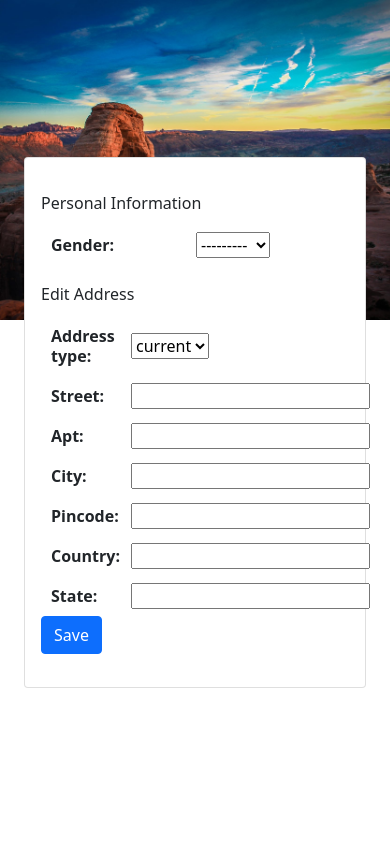
After one commit to Abhihrv/final, a Django app: page /editprofile/admin in a window 390 px wide. The commit adds this page. Run offline with Django 3.2, Linux system fonts and the light colour scheme; a user stored in the database is signed in; data comes from the database, SQL or seed files in the repository; both versions use the stored data as it was after the commit; some libraries are stand-ins or nearby versions.

Commit message:
Mobile navigation v1

```diff
--- /dev/null
+++ b/university/forms.py
@@ -0,0 +1,31 @@
+from django import forms
+from django.forms import ModelForm
+from .models import *
+
+#Form to edit profile
+# class EditStudentProfileForm(ModelForm):
+#     username = forms.CharField(label="Username", initial="Username")
+#     gender = forms.ChoiceField(choices=list(Gender.objects.values_list("code", "name")))
+#     home_street = forms.CharField(label="Street Name", initial="Street Name", max_length=128)
+#     home_apt = forms.CharField(label="Apartment Name", initial="Apartment Name", max_length=8)
+#     home_city = forms.CharField(label="City", initial="City", max_length=64)
+#     home_pincode = forms.CharField(label="Pincode", initial="Pincode", max_length=10)
+#     home_country = forms.CharField(label="Country", initial="Country", max_length=64)
+#     home_state = forms.CharField(label="State", initial="State", max_length=64)
+#     current_street = forms.CharField(label="Street Name", initial="Street Name", max_length=128)
+#     current_apt = forms.CharField(label="Apartment Name", initial="Apartment Name", max_length=8)
+#     current_city = forms.CharField(label="City", initial="City", max_length=64)
+#     current_pincode = forms.CharField(label="Pincode", initial="Pincode", max_length=10)
+#     current_country = forms.CharField(label="Country", initial="Country", max_length=64)
+#     current_state = forms.CharField(label="State", initial="State", max_length=64)
+
+class StudentAddressForm(ModelForm):
+    address_type = forms.ChoiceField(choices=list(AddressType.objects.filter(name__in = ["current", "home"]).values_list()))
+    class Meta:
+        model = Address
+        fields = "__all__"
+
+class StudentForm(ModelForm):
+    class Meta:
+        model = Student
+        exclude = ["user", "age", "address_home", "address_current", "designation"]
--- a/university/static/university/styles.css
+++ b/university/static/university/styles.css
@@ -1,5 +1,51 @@
 html,body {
     height: 100%;
+}
+
+
+/* Mobile version settings */
+@media (max-width: 500px){
+    .u-nav-desktop {
+        display: none;
+    }
+    .u-logo-desktop {
+        opacity: 0;
+    }
+    .body {
+        margin-left: 0px;
+        height: 740px;
+    }
+}
+
+@media (min-width: 500px){
+    .u-nav-desktop {
+        display: block;
+    }
+    .u-logo-desktop {
+        opacity: 1;
+    }
+    .body {
+        margin-left: 75px;
+    }
+}
+
+@media (max-width: 280px){
+    .edit-profile-form-container {
+        padding: 5px;
+    }
+    .card-body {
+        padding: 0px;
+    }
+}
+/* Mobile version settings End */
+
+/* Sidebar Settings */
+.u-bar {
+    z-index: 2;
+}
+
+.overlay {
+    z-index: 1;
 }
 
 .navbar-brand {
@@ -88,11 +162,114 @@ html,body {
     border-radius: 10px;
     background-color: #e7e2e2;
 }
-.nav-link > span {
-    font-size: 12px;
-    display: block;
-}
+/* Main Body settings End */
+
+/* Profile Section Settings */
+
+    /* Profile Section Mobile View */
+    @media (max-width: 500px){
+        .profile-image {
+            margin-top: 10pc;
+        }
+        .profile-banner {
+            height: 15pc;
+        }
+        .profile-details {
+            margin-top: 21pc;
+        }
+    }
+
+    @media (max-width: 430px){
+        .edit-profile-form-container th {
+            width: 30%;
+            padding: 5px;
+        }
+    }
+    /* Profile Section Mobile View End*/
 
 .form-group {
     margin-bottom: 10px;
 }
+
+.tab-content {
+    margin-top: 40px;
+}
+
+.body {
+    padding: 0px;
+}
+
+.profile-header {
+    position: relative;
+}
+
+.profile-banner {
+    width: 100%;
+    height: 20pc;
+    object-fit: cover;
+    position: absolute;
+}
+
+.profile-image {
+    border-radius: 100%;
+    height: 10pc;
+    border: 4px solid #3d3d3d;
+    width: 10pc;
+    object-fit: cover;
+    box-shadow: 0 0 0.5rem hsl(300, 40%, 5%);
+    position: absolute;
+    margin-top: 15pc;
+    left: 0;
+    right: 0;
+    margin-left: auto;
+    margin-right: auto;
+}
+
+.profile-details {
+    margin-top: 26pc;
+}
+
+.profile-details h5 {
+    text-align: center;
+}
+
+.profile-bio {
+    display: flex;
+    justify-content: center;
+}
+
+.edit-profile-form-container {
+    display: flex;
+    align-items: center;
+    justify-content: center;
+}
+
+.edit-profile-form-container .card-title {
+    margin: 17px 0px 10px 0px;
+}
+
+.edit-profile-form-container form {
+    margin-bottom: 17px;
+}
+
+.card {
+    width: 100%
+}
+
+.edit-profile-form-container table {
+    margin-left: auto;
+    margin-right: auto;
+    width: 100%;
+}
+
+.edit-profile-form-container th {
+    width: 50%;
+    padding: 10px;
+}
+
+.edit-profile-form-container tr {
+    line-height: 20px;
+    margin: 20px 0px;
+}
+
+/* Profile Section Settings End */
--- a/university/static/university/university.js
+++ b/university/static/university/university.js
@@ -7,15 +7,29 @@ document.addEventListener('DOMContentLoaded', function() {
                 closeDrawer(umenu);
             } else {
                 openDrawer(umenu);
+                removeAllActive ('.nav-link');
+                navlink.classList.add('active');
             }
-            removeAllActive ('.nav-link');
-            navlink.classList.add('active');
-            document.querySelector('.tab-content').innerHTML = `<h1>${navlink.getAttribute('data-section')} </h1>`
+            clearUmenu(umenu);
+            showLinks(umenu, navlink.getAttribute('data-section'));
+
         };
     });
-
     document.querySelector('.u-menu').onclick = (event) => {
         event.stopPropagation();
+    }
+
+    if(window.innerWidth <= 500) {
+        document.querySelector('.u-bar-mobile-toggler').onclick = () => {
+            document.querySelectorAll('.u-nav-desktop').forEach(element => {
+                if(element.style.display == 'none') {
+                    element.style.display = 'block'
+                }
+                else {
+                    element.style.display = 'none'
+                }
+            })
+        }
     }
 })
 
@@ -30,6 +44,7 @@ function closeDrawer(element) {
     element.classList.add('close-drawer');
     document.querySelector('.body').style.opacity = 1;
     document.querySelector('.body').setAttribute('style','filter: blur(0px)') ;
+    removeAllActive ('.nav-link');
 }
 
 /* Open navigation menu */
@@ -45,3 +60,11 @@ window.addEventListener('click', function(event) {
     umenu = document.querySelector('.u-menu');
     closeDrawer(umenu);
 });
+
+function clearUmenu(umenu) {
+    umenu.querySelectorAll('.umenu-row').forEach(element => element.style.display = 'none')
+}
+
+function showLinks(umenu, linkId) {
+    umenu.querySelector(`#${linkId}`).style.display = 'block'
+}
--- /dev/null
+++ b/university/templates/university/editprofile.html
@@ -0,0 +1,33 @@
+{% extends "university/layout.html" %}
+{% load static %}
+
+{% block body %}
+<div class="profile-header containter">
+    <img src="{% static 'university/assets/university/photos/profile-banner.jpeg' %}" class="profile-banner" alt="Responsive image">
+</div>
+
+<div class="d-flex align-items-center min-vh-100">
+    <div class="container edit-profile-form-container">
+        <div class="card">
+            <div class="card-body">
+                <form action="{% url 'editprofile' user.username %}" method="post" enctype="multipart/form-data">
+                    {% csrf_token %}
+                    <div class="card-title">
+                        Personal Information
+                    </div>
+                    <table>
+                        {{ formStudent.as_table }}
+                    </table>
+                    <div class="card-title">
+                        Edit Address
+                    </div>
+                    <table>
+                        {{ formAddress.as_table }}
+                    </table>
+                    <button type="submit" class="btn btn-primary">Save</button>
+                </form>
+            </div>
+        </div>
+    </div>
+</div>
+{% endblock %}
--- a/university/templates/university/index.html
+++ b/university/templates/university/index.html
@@ -2,7 +2,7 @@
 {% load static %}
 
 {% block body %}
-<div class="main">
+<div class="main col">
     <div class="main-header">
         <h1>
             Welcome to the University Portal!
@@ -10,7 +10,7 @@
     </div>
     <div class="container section-home">
         <div class="row sub-section-home">
-            <div class="card" style="width: 18rem;">
+            <div class="card" style="max-width: 18rem;">
                 <img src="..." class="card-img-top" alt="...">
                 <div class="card-body">
                     <h5 class="card-title">Card title</h5>
@@ -18,7 +18,7 @@
                     <a href="#" class="btn btn-primary">Go somewhere</a>
                 </div>
             </div>
-            <div class="card" style="width: 18rem;">
+            <div class="card" style="max-width: 18rem;">
                 <img src="..." class="card-img-top" alt="...">
                 <div class="card-body">
                     <h5 class="card-title">Card title</h5>
--- a/university/templates/university/layout.html
+++ b/university/templates/university/layout.html
@@ -27,12 +27,12 @@
 
     <body>
             <div class="row h-100 sidebar">
-                <div class="u-bar hidden-md-down">
+                <div class="u-bar u-nav-desktop h-100 hidden-md-down" id="u-bar-mobile-toggle">
                     <div class="logo-header">
-                        <a class="navbar-brand" href="{% url 'index' %}"><img class="u-icons" src="{% static 'university/assets/university/logos/ulogo.jpeg' %}" height="70" width="70" alt="U Logo"></a>
+                        <a class="u-logo-desktop navbar-brand" href="{% url 'index' %}"><img class="u-icons" src="{% static 'university/assets/university/logos/ulogo.jpeg' %}" height="70" width="70" alt="U Logo"></a>
                     </div>
                     <div class="nav flex-column nav-pills" aria-orientation="vertical">
-                        <a class="nav-link active" href="{% url 'index' %}" data-section="home">
+                        <a class="nav-link home-link" href="{% url 'index' %}" data-section="home">
                             <i class="bi bi-house"></i>
                             <span>Home</span>
                         </a>
@@ -60,8 +60,25 @@
                         {% endif %}
                     </div>
                 </div>
-                <div class="u-menu hidden-md-down overlay close-drawer">
-                    <div class="tab-content">
+                <div class="u-menu u-nav-desktop hidden-md-down overlay close-drawer">
+                    <div class="container tab-content">
+                        <div class="row">
+                            {% if user.is_authenticated %}
+                                <div id="profile" class="umenu-row">
+                                    <a class="umenu-row-link" href="{% url 'profile' user.username %}">My Profile</a>
+                                    <a class="umenu-row-link" href="{% url 'editprofile' user.username %}">Edit Profile</a>
+                                </div>
+                                <div id="courses" class="umenu-row">
+                                    <a class="umenu-row-link" href="#">Course</a>
+                                </div>
+                                <div id="settings" class="umenu-row">
+                                    <a class="umenu-row-link" href="#">Settings</a>
+                                </div>
+                                <div id="chat" class="umenu-row">
+                                    <a class="umenu-row-link" href="#">Chat</a>
+                                </div>
+                            {% endif %}
+                        </div>
                     </div>
                 </div>
                 <div class="body col">
--- a/university/urls.py
+++ b/university/urls.py
@@ -5,5 +5,7 @@ urlpatterns = [
     path('', views.index, name='index'),
     path('login', views.login_view, name='login'),
     path('register', views.register, name='register'),
-    path("logout", views.logout_view, name="logout")
+    path('logout', views.logout_view, name='logout'),
+    path('profile/<str:username>', views.profile, name='profile'),
+    path('editprofile/<str:username>', views.editprofile, name='editprofile')
 ]
--- a/university/views.py
+++ b/university/views.py
@@ -5,6 +5,7 @@ from django.http import HttpResponse, HttpResponseRedirect, JsonResponse
 from django.urls import reverse
 from django.contrib.auth.decorators import login_required
 from .models import *
+from .forms import *
 
 # Create your views here.
 
@@ -62,3 +63,18 @@ def register(request):
 def logout_view(request):
     logout(request)
     return HttpResponseRedirect(reverse("login"))
+
+@login_required
+def profile(request, username):
+    user = User.objects.get(username = username)
+    return render(request, "university/profile.html", {
+        "user" : user
+    })
+
+@login_required
+def editprofile(request, username):
+    user = User.objects.get(username = username)
+    return render(request, "university/editprofile.html", {
+        "formStudent": StudentForm(),
+        "formAddress": StudentAddressForm()
+    })
```
Also changed, not shown: other parts of university/static/university/styles.css (+32 -4 lines), university/models.py (+20 -9 lines), university/templates/university/profile.html (added, +22 -0 lines), db.sqlite3, university/migrations/0002_auto_20220718_0301.py (added), university/migrations/0003_auto_20220718_0302.py (added), university/static/university/assets/university/photos/profile-banner.jpeg (added), university/static/university/assets/university/photos/profile-image-placeholder.jpeg (added), 5 other files. Lines whose indentation alone changed are shown as unchanged.
